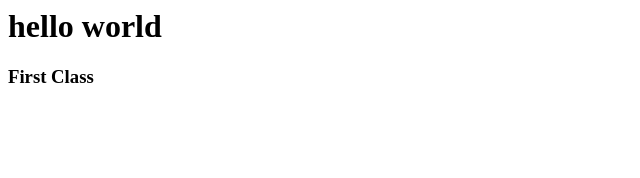
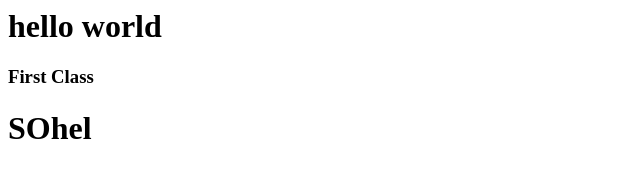
Before and after one commit to sohidulIslam353/firstclass, a plain HTML site: page index.html in a window 1280 px wide. Shown: the whole page, without its empty margins (0-640 px from the left). Drawn offline with Linux system fonts and the light colour scheme.

Commit message:
Update index.html

```diff
--- a/index.html
+++ b/index.html
@@ -1,2 +1,3 @@
 <h1>hello world</h1>
 <h3>First Class</h3>
+<h1>SOhel</h1>
```
